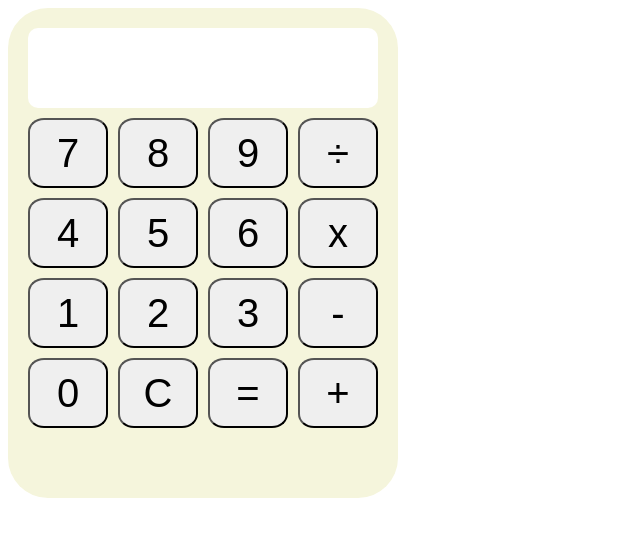
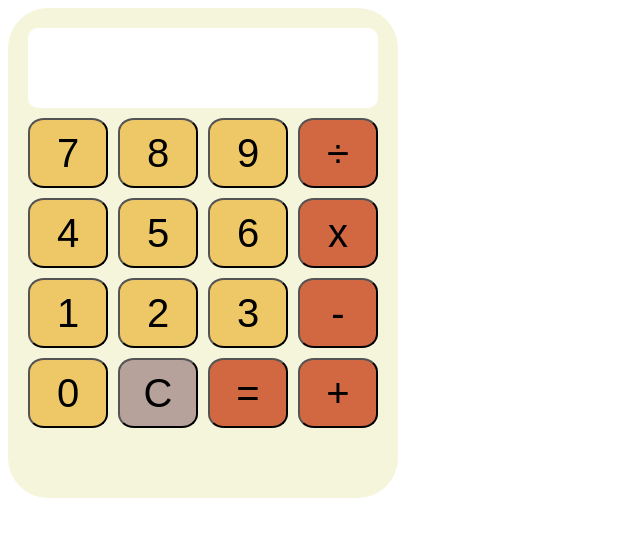
Before and after one commit to Marrrizh/Calculater, a plain HTML site: page index.html in a window 1280 px wide. Shown: the whole page, without its empty margins (0-640 px from the left). Drawn offline with Linux system fonts and the light colour scheme.

Commit message:
Added colores for the buttons, hover animation

```diff
--- a/style.css
+++ b/style.css
@@ -25,4 +25,27 @@ button{
     height: 100%;
     border-radius:20%;
     font-size: 40px;
+    transition: all 0.3s ease;
 }
+
+.number {
+    background-color: rgb(238, 199, 102);
+}
+
+.operator {
+    background-color: rgb(209, 104, 66);
+}
+
+.equals {
+ background-color: rgb(209, 104, 66);
+}
+
+.clear {
+ background-color: rgb(182, 162, 155);
+}
+
+button:hover {
+    transform: scale(1.05);
+    filter: brightness(1.2);
+    box-shadow: 0 4px 8px rgba(0, 0, 0, 0.2);
+}
```
